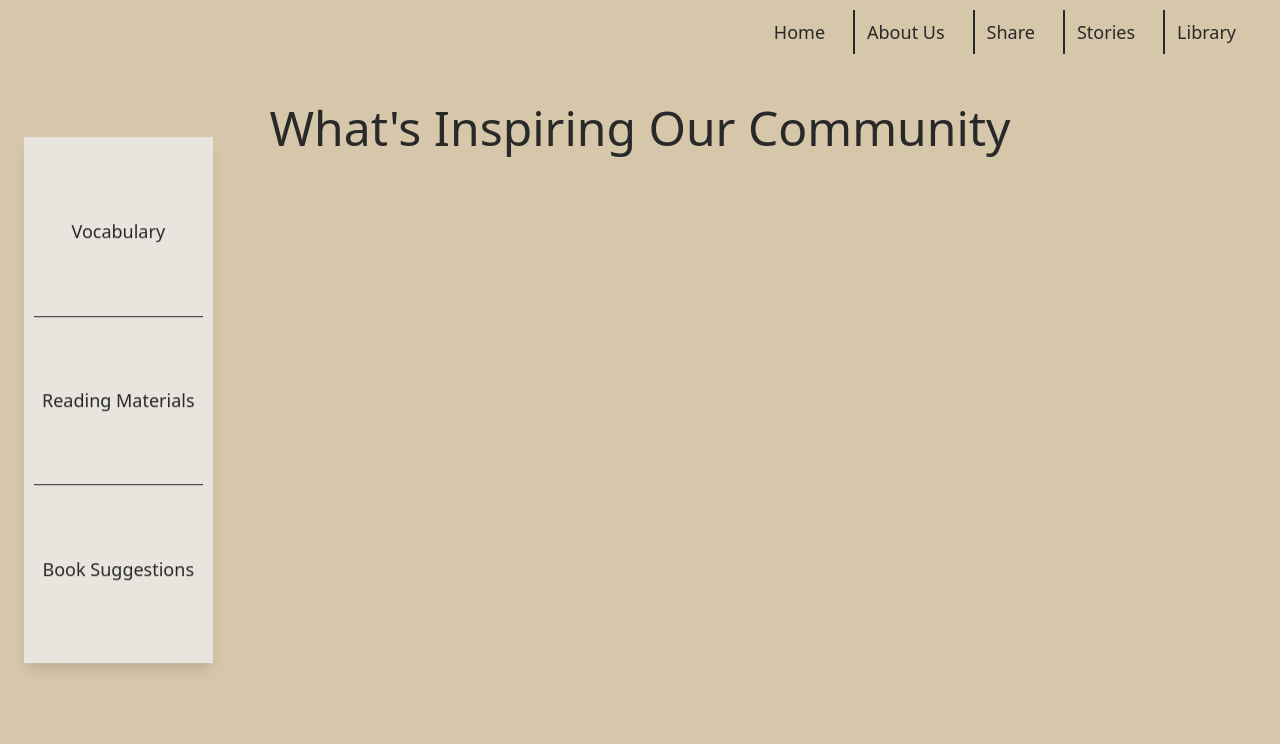
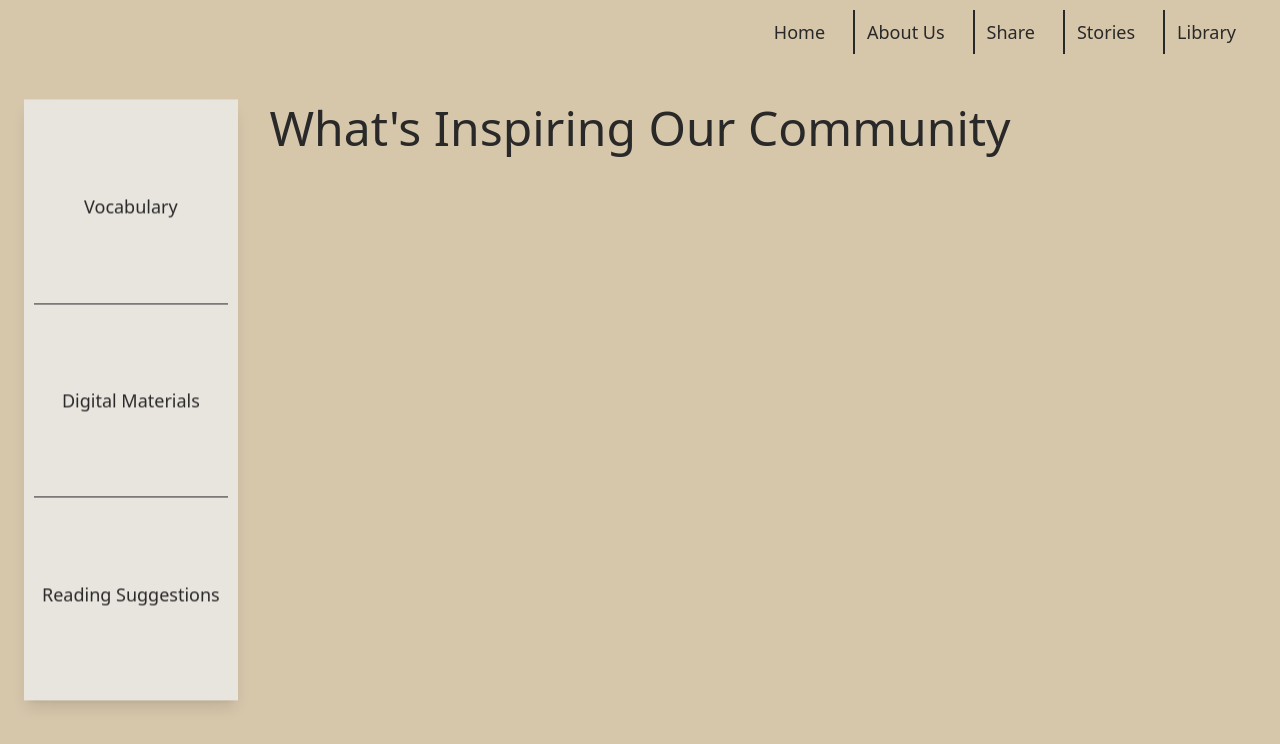
Before and after one commit to madalinefitz/Two-or-More, a React (Create React App) app: page /library in a window 1280 px wide. Shown: the top 744 px of the page. Built offline with nearby package versions, Linux system fonts and the light colour scheme.

Commit message:
changes to lib nav categories

```diff
--- a/src/components/Library.js
+++ b/src/components/Library.js
@@ -1,7 +1,7 @@
 import LibraryNav from "./LibraryNav"
 import {Routes, Route} from 'react-router-dom'
-import LibBooks from "./LibBooks"
-import LibMaterials from "./LibMaterials"
+import LibBooks from "./LibReading"
+import LibMaterials from "./LibDigital"
 import LibVocabulary from "./LibVocabulary"
 
 
--- a/src/components/LibraryNav.js
+++ b/src/components/LibraryNav.js
@@ -15,12 +15,12 @@ function LibraryNav(){
 
                 <div className="hover:bg-[#D6C6AA] p-2 bg-[#E8E4DE] flex aspect-square min-h-[80px] w-25 flex-col items-center justify-center">
                     <Link to="materials" >
-                        <div className="text-[#292929]-300 text-lg font-medium"> Reading Materials </div>
+                        <div className="text-[#292929]-300 text-lg font-medium"> Digital Materials </div>
                     </Link>
                 </div>
                 <div className="hover:bg-[#D6C6AA] p-2 bg-[#E8E4DE] flex aspect-square min-h-[80px] w-25 flex-col items-center justify-center">
                     <Link to="books" >
-                        <div className="text-[#292929]-300 text-lg font-medium"> Book Suggestions </div>
+                        <div className="text-[#292929]-300 text-lg font-medium"> Reading Suggestions </div>
                     </Link>
                 </div>
             </div>
```
Also changed, not shown: src/components/LibDigital.js (renamed from src/components/LibMaterials.js), src/components/LibReading.js (renamed from src/components/LibBooks.js), 1 other file (tests, documents, lock files or other folders).
